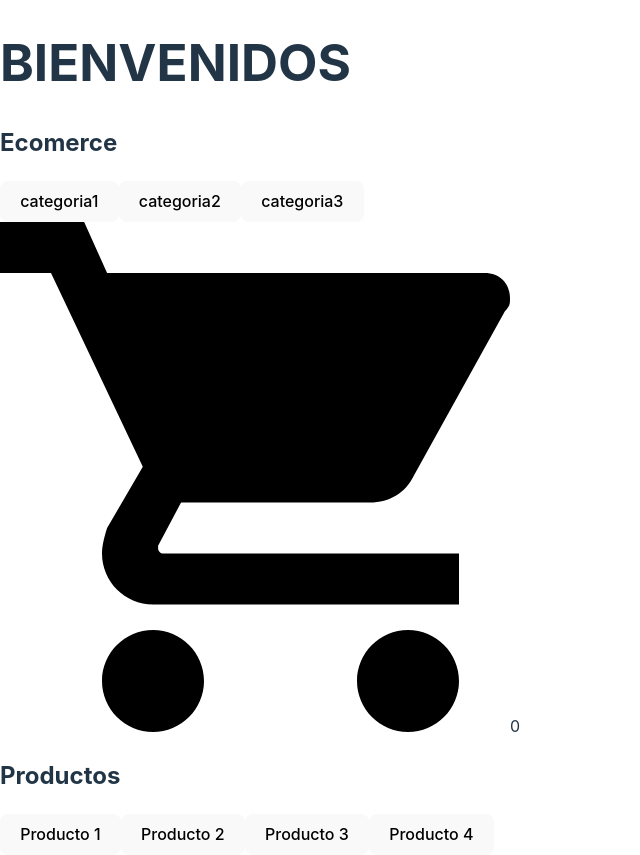
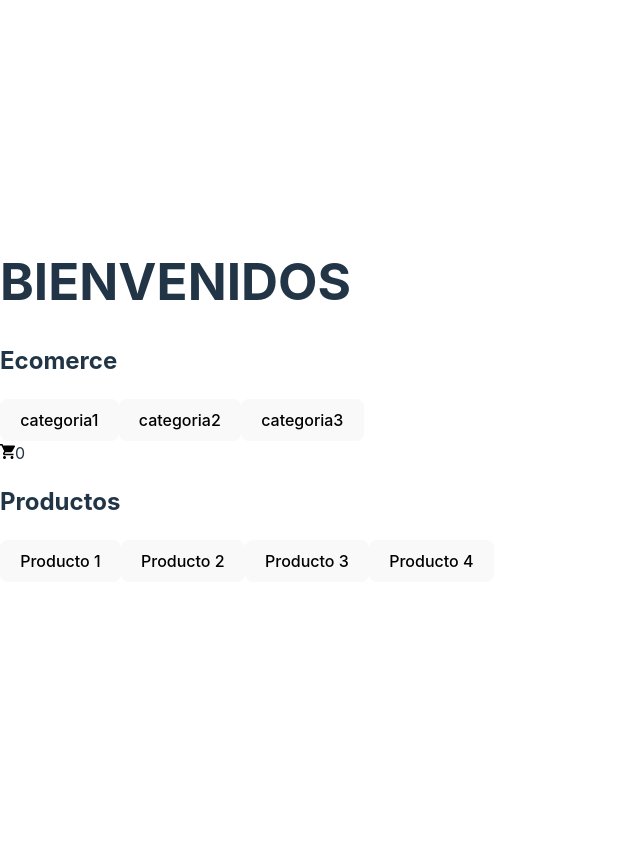
Before and after one commit to dantependino/PreEntrega1-Pendino, a React (Vite) app: page / in a window 1280 px wide. Shown: the whole page, without its empty margins (0-640 px from the left). After the commit the page ends 800 px from the top, so only its background shows below. Built offline with nearby package versions, Linux system fonts and the light colour scheme.

Commit message:
carrito de compra

```diff
--- a/src/CartWidget/CartWidget.jsx
+++ b/src/CartWidget/CartWidget.jsx
@@ -2,7 +2,7 @@ import cart from './assets/cart.svg'
 const CartWidget =() => {
     return (
         <div>
-            <img src={cart} alt= "cart-widget"/>
+            <img src={cart} alt= "cart-widget" height={15} width={15}/>
             0
         </div>
     )
```
Also changed, not shown: src/NavBar.jsx/NavBar.jsx (line endings or trailing spaces).
